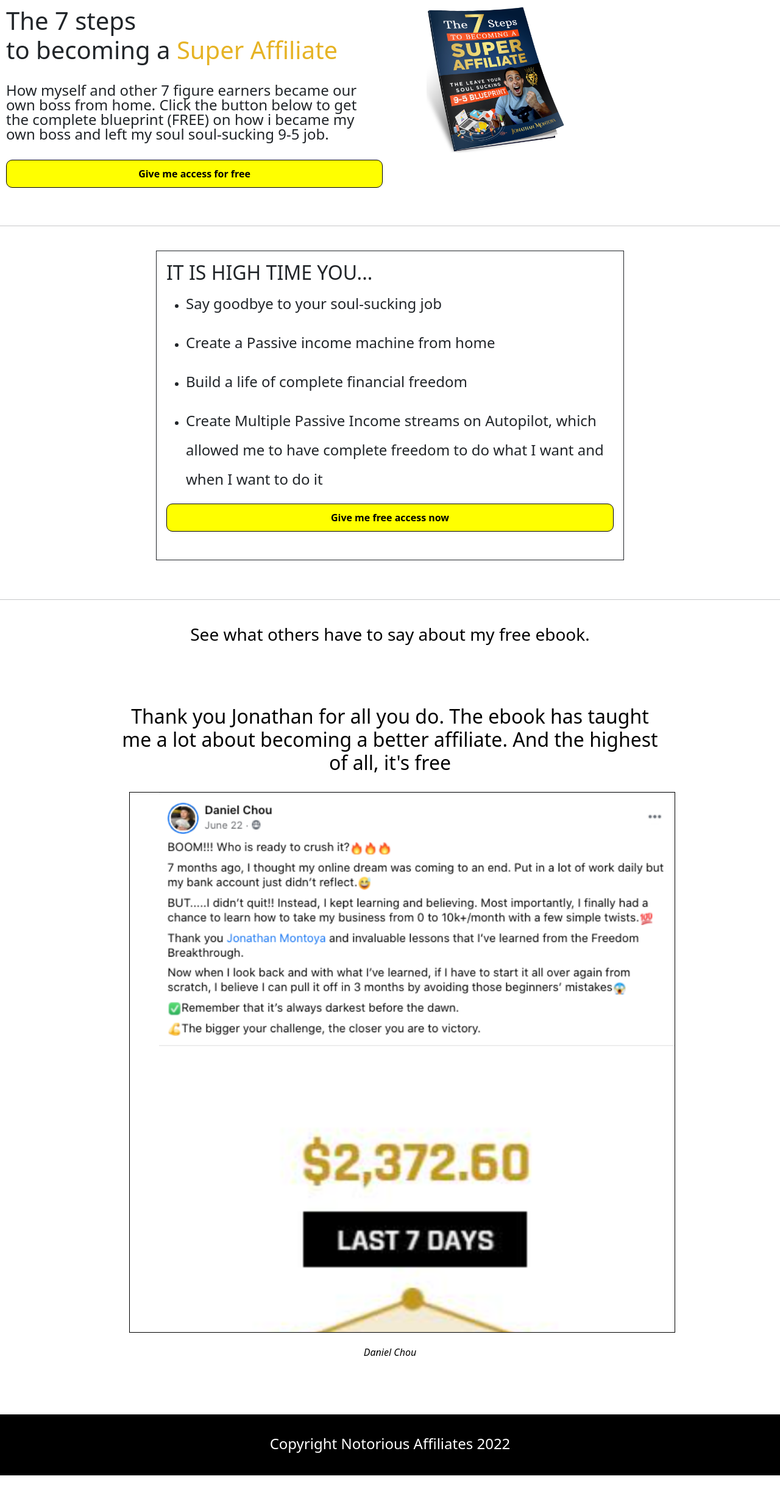
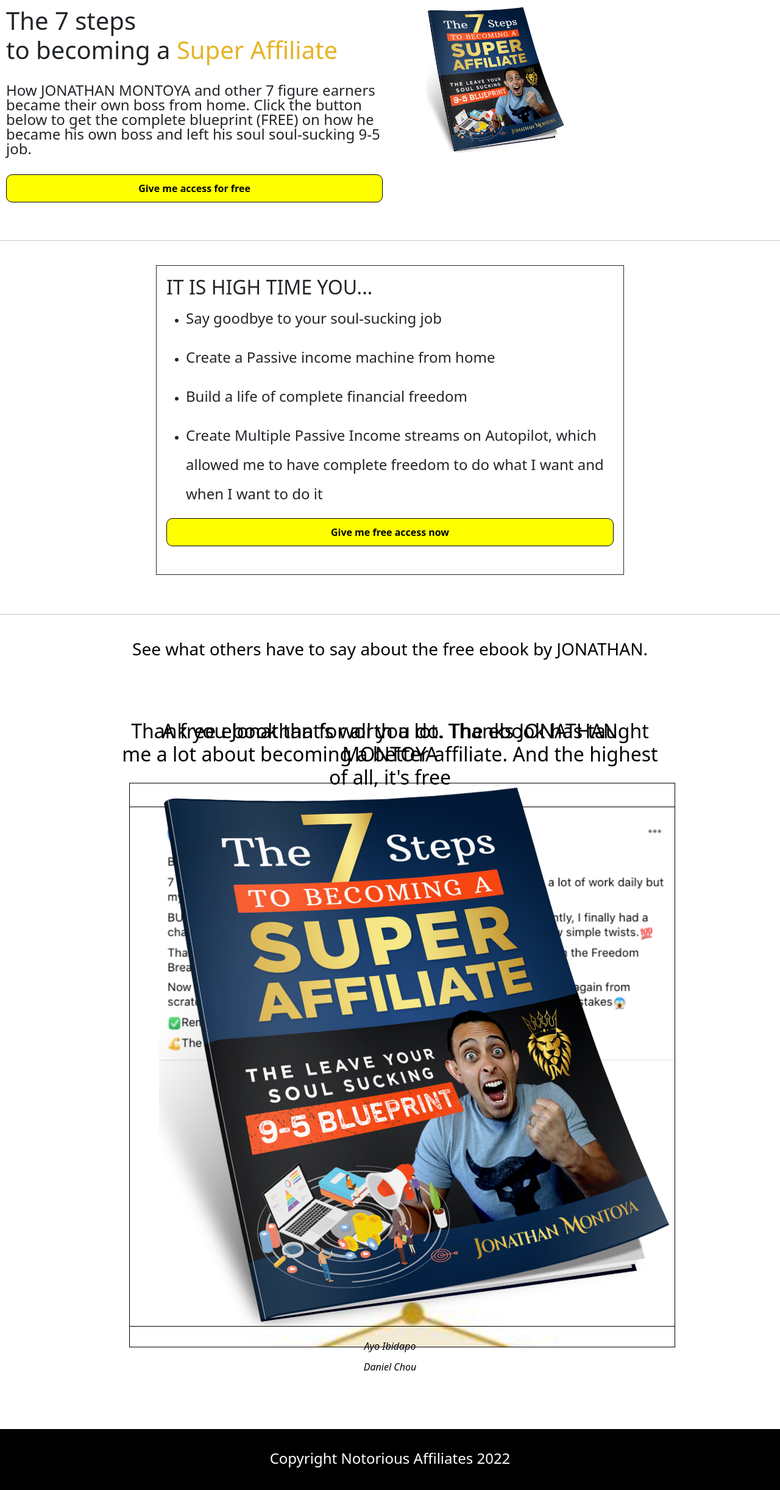
Before and after one commit to Omotunde2005/Landing-page, a Flask app: page / in a window 1280 px wide. Shown: the part 56-2500 px from the top of the page at 61% size. Before the commit the page ends 2476 px from the top, so only its background shows below. Run offline with Flask 2, Linux system fonts and the light colour scheme; some libraries are stand-ins or nearby versions.

Commit message:
Update index.html

```diff
--- a/templates/index.html
+++ b/templates/index.html
@@ -5,7 +5,7 @@
     <div class="row">
         <div class="col-lg-6">
               <h1>The 7 steps<br> to becoming a <span  class="span">Super Affiliate</span></h1>
-    <p class="bio"> How myself and other 7 figure earners became our own boss from home. Click the button below to get the complete blueprint (FREE) on how i became my own boss and left my soul soul-sucking 9-5 job.</p>
+    <p class="bio"> How JONATHAN MONTOYA and other 7 figure earners became their own boss from home. Click the button below to get the complete blueprint (FREE) on how he became his own boss and left his soul soul-sucking 9-5 job.</p>
 
   <a href="{{ url_for('register') }}" class="btn btn-primary btn-block btn-large">Give me access for free</a>
     <br>
@@ -42,7 +42,7 @@
 
   <section class="colored-section" id="testimonials">
 
-      <h3>See what others have to say about my free ebook.</h3>
+      <h3>See what others have to say about the free ebook by JONATHAN.</h3>
 
       <div  id="testimonial-carousel" class="carousel slide" data-bs-ride="carousel" data-ride="false">
 
@@ -59,6 +59,11 @@
     <img class="testimonial-img" src="../static/offer.png" alt="testimonial">
     <em>J.M Andrew</em>
     </div>
+      <div class="carousel-item active">
+      <h2>A free ebook that's worth a lot. Thanks JONATHAN MONTOYA</h2>
+    <img class="testimonial-img" src="../static/Cover.png" alt="Receipt img">
+    <em>Ayo Ibidapo</em>
+    </div>
   </div>
   <button class="carousel-control-prev" type="button" data-bs-target="#testimonial-carousel" data-bs-slide="prev">
     <span class="carousel-control-prev-icon" aria-hidden="true"></span>
```
